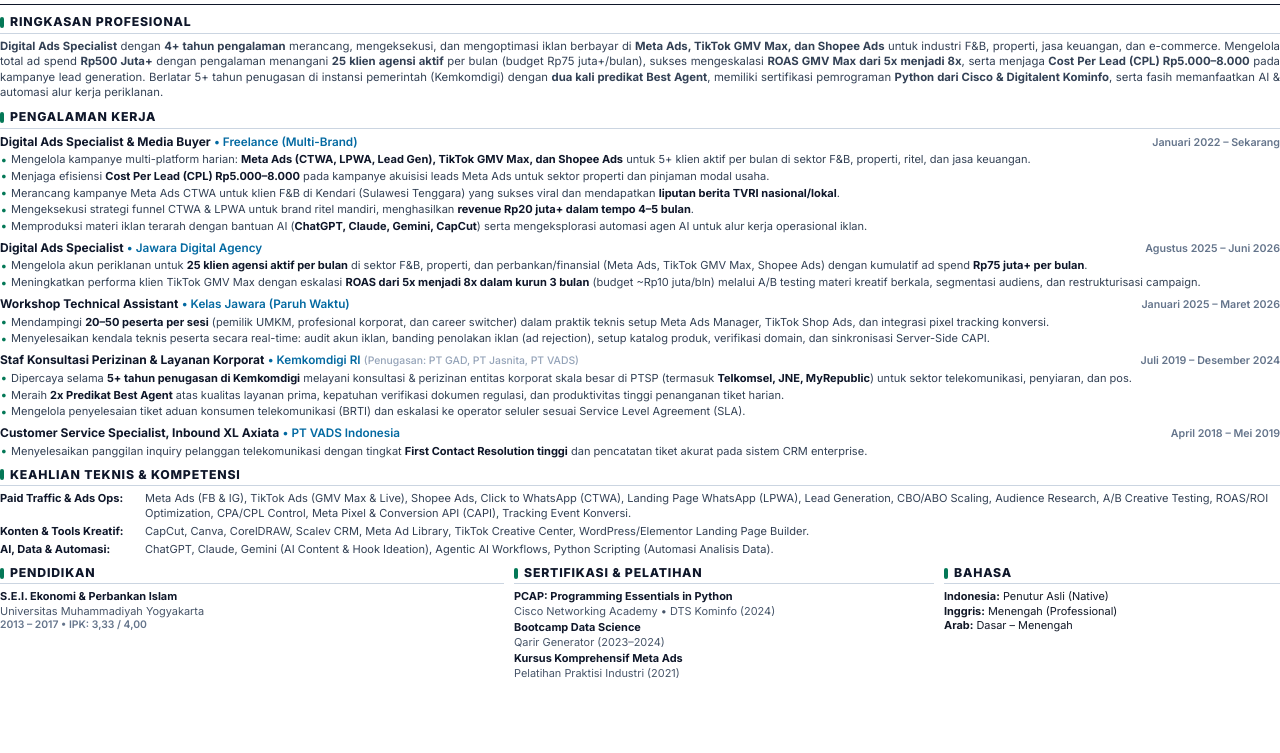
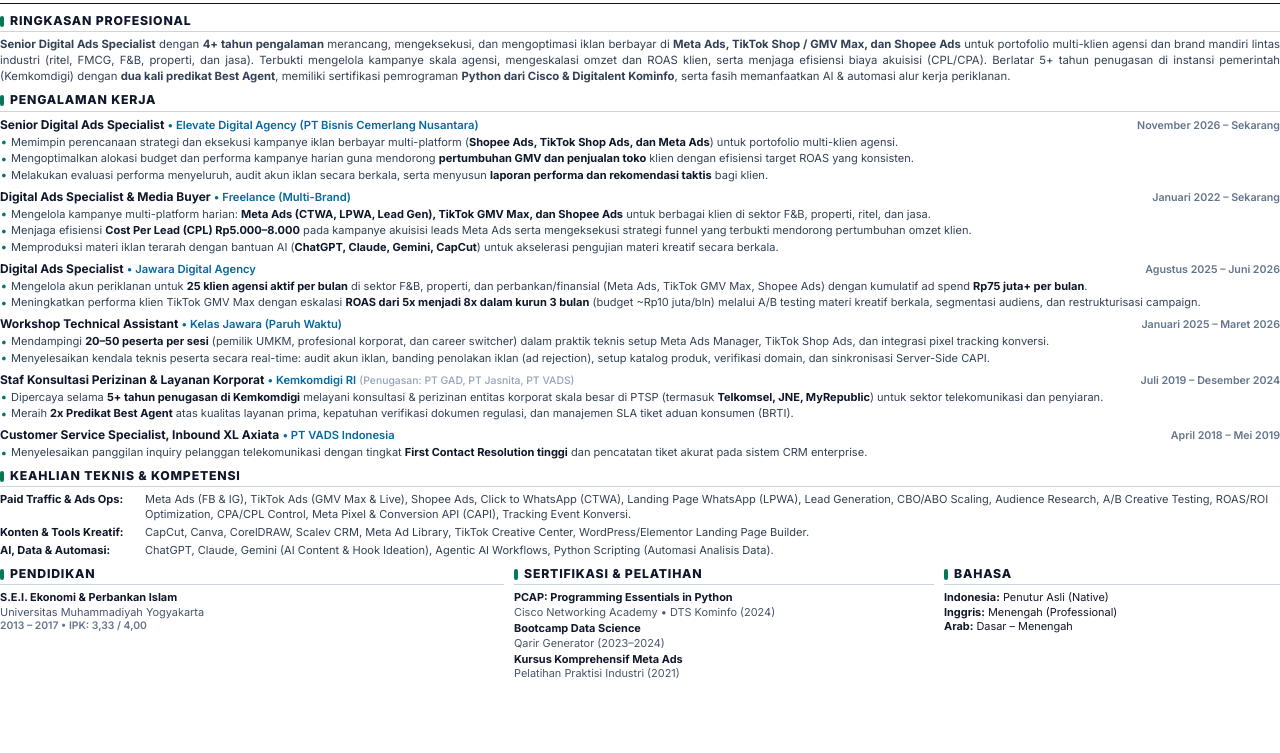
Before and after one commit to faisal686/portofolio, a plain HTML site: page cv.html in a window 1280 px wide. Shown: the part 47-800 px from the top of the page. Drawn offline with Linux system fonts and the light colour scheme.

Commit message:
feat(experience): add Elevate Digital Agency (Senior Digital Ads Specialist) to portfolio and CV

```diff
--- a/cv.html
+++ b/cv.html
@@ -9,7 +9,7 @@
   <style>
     @page {
       size: A4 portrait;
-      margin: 10mm 12mm 10mm 12mm;
+      margin: 8mm 10mm 7mm 10mm;
     }
     * {
       box-sizing: border-box;
@@ -20,8 +20,8 @@
       font-family: 'Inter', system-ui, -apple-system, BlinkMacSystemFont, "Segoe UI", Roboto, sans-serif;
       color: #111827;
       background: #ffffff;
-      font-size: 8.8pt;
-      line-height: 1.35;
+      font-size: 8.4pt;
+      line-height: 1.32;
       -webkit-font-smoothing: antialiased;
     }
 
@@ -231,7 +231,7 @@
   <header class="header">
     <div class="name-title">
       <h1 class="name">ANDRI FAISAL RAHMAN</h1>
-      <span class="role-badge">Digital Ads Specialist &bull; Paid Traffic</span>
+      <span class="role-badge">Senior Digital Ads Specialist &bull; Paid Traffic</span>
     </div>
     <div class="contact-bar">
       <span class="contact-item">📍 Jakarta, Indonesia</span>
@@ -246,13 +246,29 @@
   <section class="section">
     <h2 class="section-title">Ringkasan Profesional</h2>
     <p class="summary-text">
-      <strong>Digital Ads Specialist</strong> dengan <strong>4+ tahun pengalaman</strong> merancang, mengeksekusi, dan mengoptimasi iklan berbayar di <strong>Meta Ads, TikTok GMV Max, dan Shopee Ads</strong> untuk industri F&amp;B, properti, jasa keuangan, dan e-commerce. Mengelola total ad spend <strong>Rp500 Juta+</strong> dengan pengalaman menangani <strong>25 klien agensi aktif</strong> per bulan (budget Rp75 juta+/bulan), sukses mengeskalasi <strong>ROAS GMV Max dari 5x menjadi 8x</strong>, serta menjaga <strong>Cost Per Lead (CPL) Rp5.000–8.000</strong> pada kampanye lead generation. Berlatar 5+ tahun penugasan di instansi pemerintah (Kemkomdigi) dengan <strong>dua kali predikat Best Agent</strong>, memiliki sertifikasi pemrograman <strong>Python dari Cisco &amp; Digitalent Kominfo</strong>, serta fasih memanfaatkan AI &amp; automasi alur kerja periklanan.
+      <strong>Senior Digital Ads Specialist</strong> dengan <strong>4+ tahun pengalaman</strong> merancang, mengeksekusi, dan mengoptimasi iklan berbayar di <strong>Meta Ads, TikTok Shop / GMV Max, dan Shopee Ads</strong> untuk portofolio multi-klien agensi dan brand mandiri lintas industri (ritel, FMCG, F&amp;B, properti, dan jasa). Terbukti mengelola kampanye skala agensi, mengeskalasi omzet dan ROAS klien, serta menjaga efisiensi biaya akuisisi (CPL/CPA). Berlatar 5+ tahun penugasan di instansi pemerintah (Kemkomdigi) dengan <strong>dua kali predikat Best Agent</strong>, memiliki sertifikasi pemrograman <strong>Python dari Cisco &amp; Digitalent Kominfo</strong>, serta fasih memanfaatkan AI &amp; automasi alur kerja periklanan.
     </p>
   </section>
 
   <!-- PENGALAMAN KERJA -->
   <section class="section">
     <h2 class="section-title">Pengalaman Kerja</h2>
+
+    <!-- ELEVATE DIGITAL AGENCY -->
+    <div class="exp-item">
+      <div class="exp-header">
+        <div>
+          <span class="exp-role">Senior Digital Ads Specialist</span>
+          <span class="exp-company">&bull; Elevate Digital Agency (PT Bisnis Cemerlang Nusantara)</span>
+        </div>
+        <span class="exp-date">November 2026 – Sekarang</span>
+      </div>
+      <ul class="bullet-list">
+        <li>Memimpin perencanaan strategi dan eksekusi kampanye iklan berbayar multi-platform (<span class="highlight">Shopee Ads, TikTok Shop Ads, dan Meta Ads</span>) untuk portofolio multi-klien agensi.</li>
+        <li>Mengoptimalkan alokasi budget dan performa kampanye harian guna mendorong <span class="highlight">pertumbuhan GMV dan penjualan toko</span> klien dengan efisiensi target ROAS yang konsisten.</li>
+        <li>Melakukan evaluasi performa menyeluruh, audit akun iklan secara berkala, serta menyusun <span class="highlight">laporan performa dan rekomendasi taktis</span> bagi klien.</li>
+      </ul>
+    </div>
 
     <!-- FREELANCE -->
     <div class="exp-item">
@@ -264,11 +280,9 @@
         <span class="exp-date">Januari 2022 – Sekarang</span>
       </div>
       <ul class="bullet-list">
-        <li>Mengelola kampanye multi-platform harian: <span class="highlight">Meta Ads (CTWA, LPWA, Lead Gen), TikTok GMV Max, dan Shopee Ads</span> untuk 5+ klien aktif per bulan di sektor F&amp;B, properti, ritel, dan jasa keuangan.</li>
-        <li>Menjaga efisiensi <span class="highlight">Cost Per Lead (CPL) Rp5.000–8.000</span> pada kampanye akuisisi leads Meta Ads untuk sektor properti dan pinjaman modal usaha.</li>
-        <li>Merancang kampanye Meta Ads CTWA untuk klien F&amp;B di Kendari (Sulawesi Tenggara) yang sukses viral dan mendapatkan <span class="highlight">liputan berita TVRI nasional/lokal</span>.</li>
-        <li>Mengeksekusi strategi funnel CTWA &amp; LPWA untuk brand ritel mandiri, menghasilkan <span class="highlight">revenue Rp20 juta+ dalam tempo 4–5 bulan</span>.</li>
-        <li>Memproduksi materi iklan terarah dengan bantuan AI (<span class="highlight">ChatGPT, Claude, Gemini, CapCut</span>) serta mengeksplorasi automasi agen AI untuk alur kerja operasional iklan.</li>
+        <li>Mengelola kampanye multi-platform harian: <span class="highlight">Meta Ads (CTWA, LPWA, Lead Gen), TikTok GMV Max, dan Shopee Ads</span> untuk berbagai klien di sektor F&amp;B, properti, ritel, dan jasa.</li>
+        <li>Menjaga efisiensi <span class="highlight">Cost Per Lead (CPL) Rp5.000–8.000</span> pada kampanye akuisisi leads Meta Ads serta mengeksekusi strategi funnel yang terbukti mendorong pertumbuhan omzet klien.</li>
+        <li>Memproduksi materi iklan terarah dengan bantuan AI (<span class="highlight">ChatGPT, Claude, Gemini, CapCut</span>) untuk akselerasi pengujian materi kreatif secara berkala.</li>
       </ul>
     </div>
 
@@ -313,9 +327,8 @@
         <span class="exp-date">Juli 2019 – Desember 2024</span>
       </div>
       <ul class="bullet-list">
-        <li>Dipercaya selama <span class="highlight">5+ tahun penugasan di Kemkomdigi</span> melayani konsultasi &amp; perizinan entitas korporat skala besar di PTSP (termasuk <span class="highlight">Telkomsel, JNE, MyRepublic</span>) untuk sektor telekomunikasi, penyiaran, dan pos.</li>
-        <li>Meraih <span class="highlight">2x Predikat Best Agent</span> atas kualitas layanan prima, kepatuhan verifikasi dokumen regulasi, dan produktivitas tinggi penanganan tiket harian.</li>
-        <li>Mengelola penyelesaian tiket aduan konsumen telekomunikasi (BRTI) dan eskalasi ke operator seluler sesuai Service Level Agreement (SLA).</li>
+        <li>Dipercaya selama <span class="highlight">5+ tahun penugasan di Kemkomdigi</span> melayani konsultasi &amp; perizinan entitas korporat skala besar di PTSP (termasuk <span class="highlight">Telkomsel, JNE, MyRepublic</span>) untuk sektor telekomunikasi dan penyiaran.</li>
+        <li>Meraih <span class="highlight">2x Predikat Best Agent</span> atas kualitas layanan prima, kepatuhan verifikasi dokumen regulasi, dan manajemen SLA tiket aduan konsumen (BRTI).</li>
       </ul>
     </div>
 
```
Also changed, not shown: index.html (+22 -3 lines), 1 other file.
